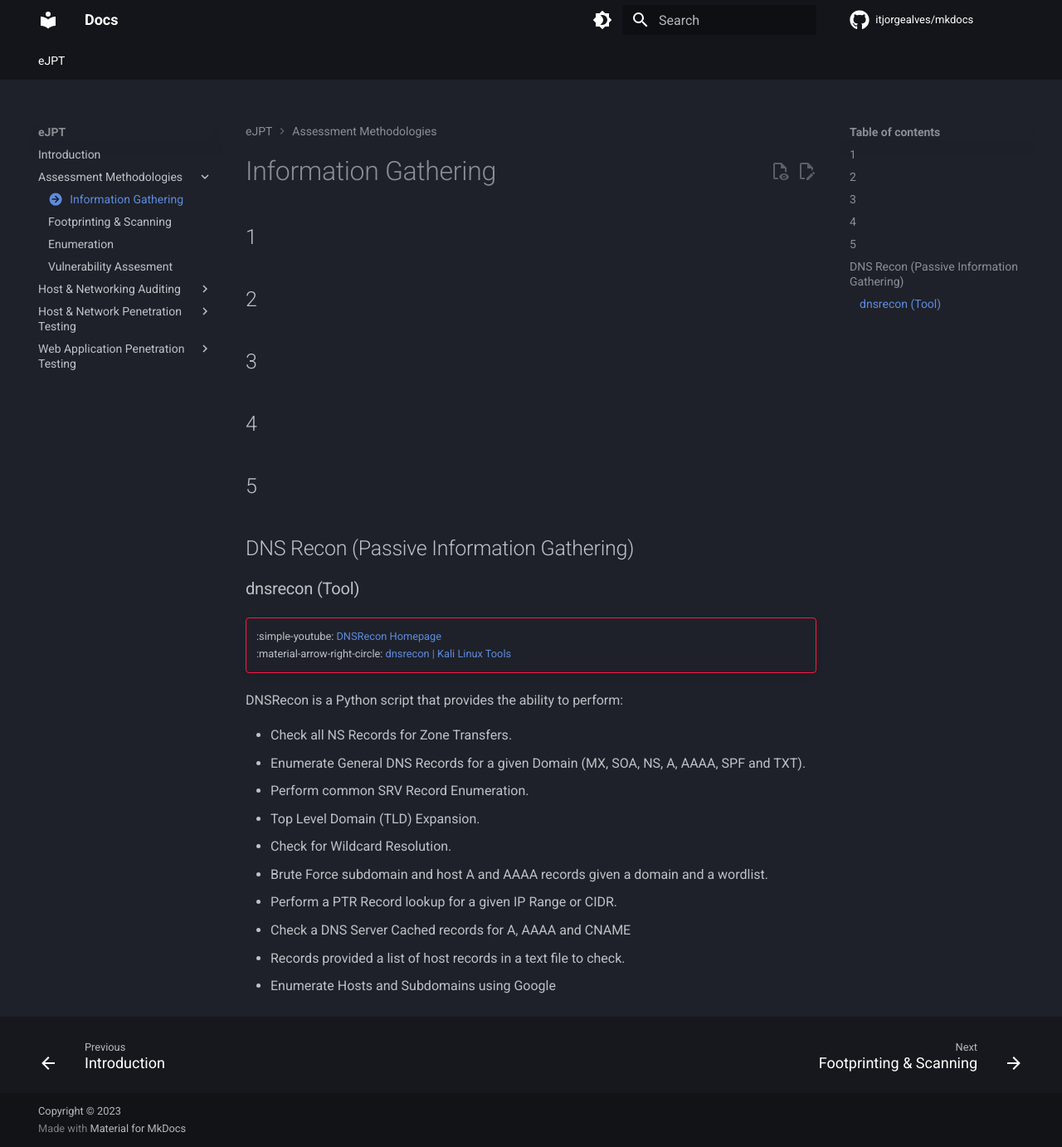
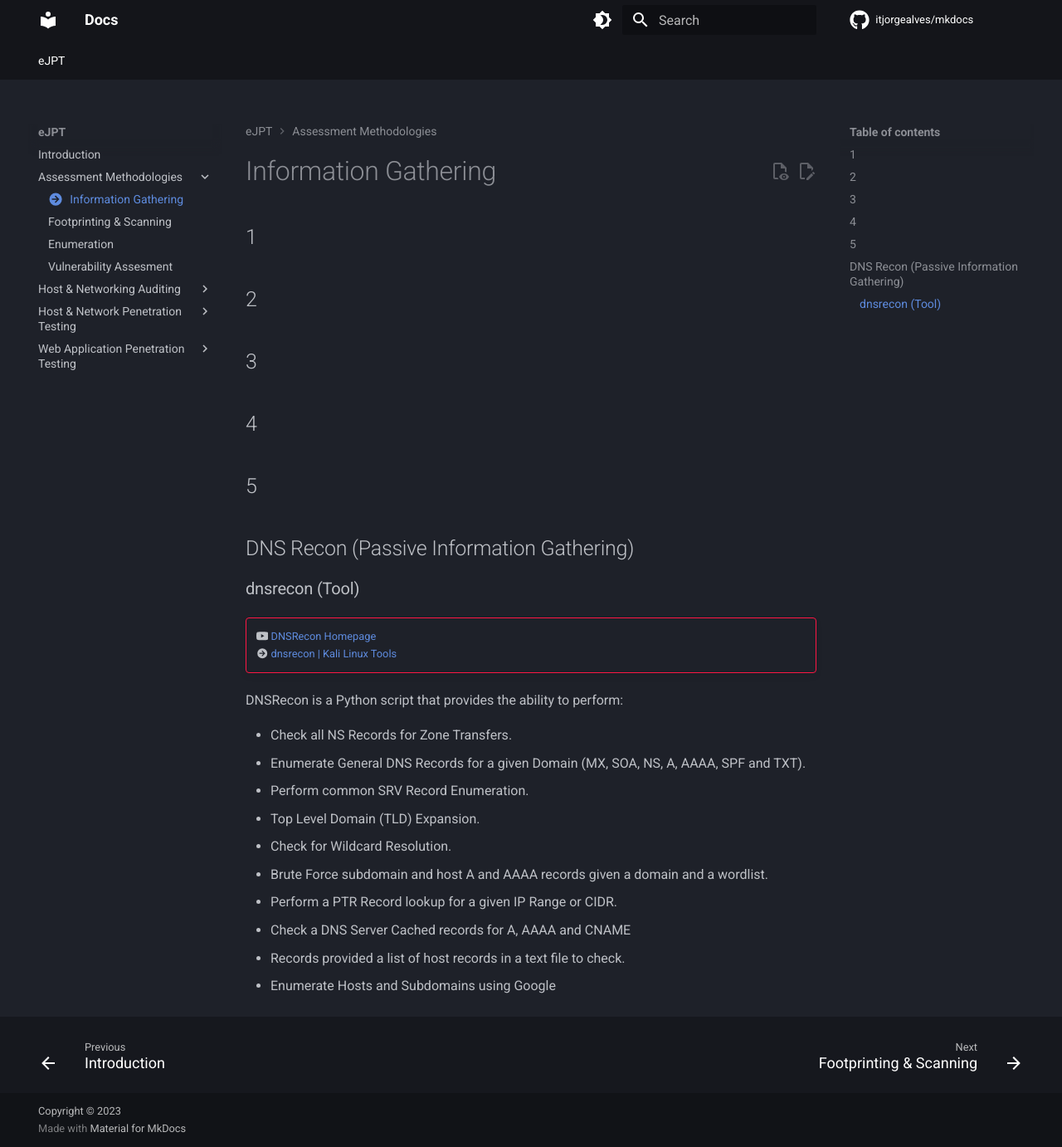
Before and after one commit to itjorgealves/mkdocs, an MkDocs documentation site: the page built from docs/eJPT/S1-Assessment-Methodologies/C1/Information-Gathering.md, in a window 1280 px wide and 1382 px high. Shown: the whole window at 83% size. Built offline with MkDocs 1.6.1 and Material for MkDocs 9.7.7, drawn with Linux system fonts in a browser that asks for light colours; comment, search, counter and statistics services are not loaded.

Commit message:
New Info

```diff
--- a/mkdocs.yml
+++ b/mkdocs.yml
@@ -59,7 +59,7 @@ theme:
     code: Roboto Mono
   icon:
     repo: fontawesome/brands/github
-    annotation: simple/youtube
+    #annotation: simple/youtube
 
 # Plugins
 plugins:
@@ -74,12 +74,12 @@ plugins:
 # Extensions
 markdown_extensions:
   # General
+  - attr_list
   - pymdownx.superfences
   # Admonitions
   - admonition
   - pymdownx.details
   # Annotations
-  - attr_list
   - md_in_html
   # Code blocks
   - pymdownx.highlight:
@@ -88,6 +88,10 @@ markdown_extensions:
       pygments_lang_class: true
   - pymdownx.inlinehilite
   - pymdownx.snippets
+  # Icons and Emojis
+  - pymdownx.emoji:
+      emoji_index: !!python/name:material.extensions.emoji.twemoji
+      emoji_generator: !!python/name:material.extensions.emoji.to_svg
 
 # Page tree
 nav:
```
